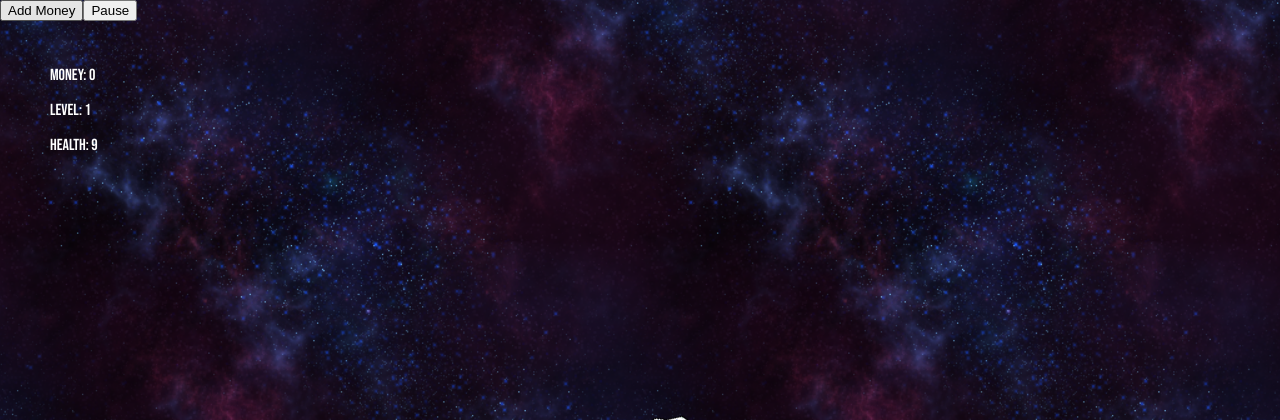
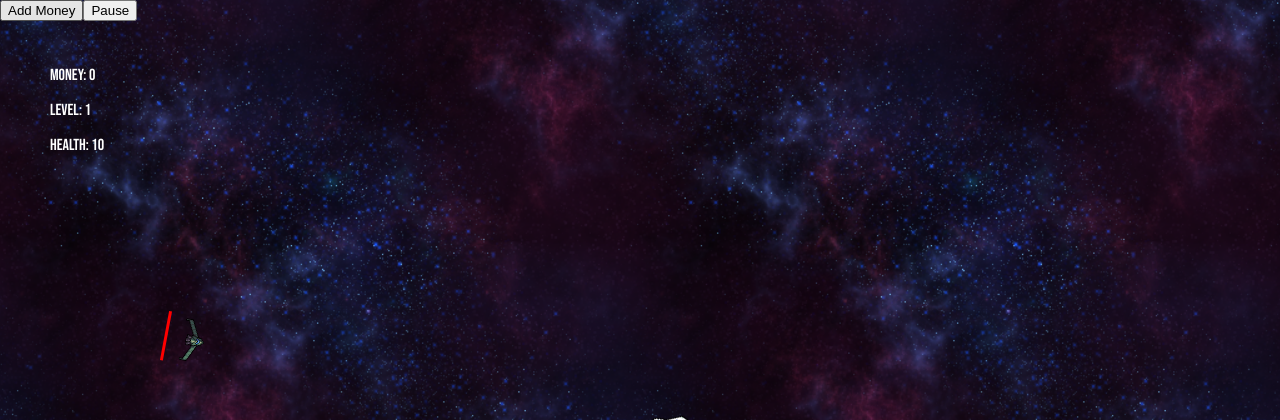
Before and after one commit to pslib-cz/2023-p3a-mpa-react-project-TomasKrycfalusij, a React (Vite) app in the folder my-app/: page /game in a window 1280 px wide. Shown: the top 420 px of the page. Built offline with nearby package versions, Linux system fonts and the light colour scheme.

Commit message:
opravení hodnot a joystick typování

```diff
--- a/my-app/package.json
+++ b/my-app/package.json
@@ -3,13 +3,15 @@
   "private": true,
   "version": "0.0.0",
   "type": "module",
+  "homepage": "https://github.com/pslib-cz/2023-p3a-mpa-react-project-TomasKrycfalusij",
   "scripts": {
     "dev": "vite",
-    "build": "tsc && vite build",
+    "build": "tsc && vite build --base=/2023-p3a-mpa-react-project-TomasKrycfalusij",
     "lint": "eslint . --ext ts,tsx --report-unused-disable-directives --max-warnings 0",
     "preview": "vite preview"
   },
   "dependencies": {
+    "github-pages": "^3.0.2",
     "gsap": "^3.12.5",
     "matter-js": "^0.19.0",
     "react": "^18.2.0",
@@ -27,6 +29,7 @@
     "eslint": "^8.57.0",
     "eslint-plugin-react-hooks": "^4.6.0",
     "eslint-plugin-react-refresh": "^0.4.6",
+    "gh-pages": "^6.1.1",
     "typescript": "^5.2.2",
     "vite": "^5.2.0"
   }
--- a/my-app/src/components/ContextProvider.tsx
+++ b/my-app/src/components/ContextProvider.tsx
@@ -1,4 +1,4 @@
-import React, { createContext, Dispatch, PropsWithChildren, useReducer } from 'react';
+import React, { createContext, PropsWithChildren, useReducer } from 'react';
 import reducer, { initialState } from './Reducer';
 import { PlayerInfo } from '../types/ReducerTypes'; // Import the 'Action' type from the appropriate package
 
--- a/my-app/src/components/Missile.tsx
+++ b/my-app/src/components/Missile.tsx
@@ -1,4 +1,4 @@
-import React, { useState, useEffect } from 'react';
+import React from 'react';
 import MissileStyle from "./MissileStyle.module.css";
 
 interface MissileProps {
@@ -11,6 +11,7 @@ interface MissileProps {
 const Missile: React.FC<MissileProps> = ({ id, type, position, rotation }) => {
   const missilePositionerClassName = MissileStyle[`missile${type}Positioner`];
   const missileAnimationClassName = MissileStyle[`missile${type}Animation`];
+  console.log(id)
 
   return (
     <div className={missilePositionerClassName} style={{ left: position.x, top: position.y, transform: `translate(-50%, -50%) rotate(${rotation}deg)` }}>
--- a/my-app/src/pages/Game.tsx
+++ b/my-app/src/pages/Game.tsx
@@ -11,6 +11,7 @@ import { Coordinates } from '../types/BasicTypes';
 import { MissileType, missilesSelector } from '../types/MissileTypes';
 import { Joystick } from 'react-joystick-component';
 import { allLevels } from '../types/Levels';
+import { IJoystickUpdateEvent } from 'react-joystick-component/build/lib/Joystick';"c:/Users/nestr/OneDrive/Plocha/School/webs/2023-p3a-mpa-react-project-TomasKrycfalusij/my-app/node_modules/react-joystick-component/build/lib/Joystick"
 
 export const spawnMissile = (
   normalizedDx: number,
@@ -65,7 +66,7 @@ const Game: React.FC = () => {
       };
     }, []);
 
-    const [levelConfigCopy, setLevelConfigCopy] = useState(allLevels[playerStats.level - 1]);
+    // const [levelConfigCopy, setLevelConfigCopy] = useState(allLevels[playerStats.level - 1]);
     const [array, setArray] = useState(allLevels[playerStats.level - 1].enemies);
 
   // ----- PLAYER ----- //
@@ -76,11 +77,16 @@ const Game: React.FC = () => {
   const [mousePosition, setMousePosition] = useState<Coordinates>({ x: 0, y: 0 });
   const [playerRotation, setPlayerRotation] = useState<number>(0);
   const [velocity, setVelocity] = useState<Coordinates>({ x: 0, y: 0 });
-  const [maxSpeed, setMaxSpeed] = useState<number>(2);
-  const [accelerationRate, setAccelerationRate] = useState<number>(0.02);
-  const [friction, setFriction] = useState<number>(0.02);
-  const [playerWidth, setPlayerWidth] = useState<number>(60);
-  const [playerHeight, setPlayerHeight] = useState<number>(60);
+  const maxSpeed: number = 2
+  // const [maxSpeed, setMaxSpeed] = useState<number>(2);
+  const accelerationRate: number = 0.02
+  // const [accelerationRate, setAccelerationRate] = useState<number>(0.02);
+  const friction: number = 0.02
+  // const [friction, setFriction] = useState<number>(0.02);
+  const playerWidth: number = 60
+  // const [playerWidth, setPlayerWidth] = useState<number>(60);
+  const playerHeight: number = 60
+  // const [playerHeight, setPlayerHeight] = useState<number>(60);
   const [acceleration, setAcceleration] = useState<Coordinates>({ x: 0, y: 0 });
   const [isMoving, setIsMoving] = useState(false);
   const [gamePaused, setGamePaused] = useState(false);
@@ -102,18 +108,8 @@ const Game: React.FC = () => {
   const [enemiesKilled, setEnemiesKilled] = useState(new Map());
   const [totalEnemiesSpawned, setTotalEnemiesSpawned] = useState<number>(0);
 
-  type JoystickDirection = "FORWARD" | "RIGHT" | "LEFT" | "BACKWARD";
-
-  interface IJoystickUpdateEvent {
-    type: "move" | "stop" | "start";
-    x: number | null;
-    y: number | null;
-    direction: JoystickDirection | null;
-    distance: number; // Percentile 0-100% of joystick
-  }
-
-  const updateJoystickMove = () => {
-    return (event: IJoystickUpdateEvent) => {
+  // proč tenhle typ? No protože typescript
+  const updateJoystickMove = (event: IJoystickUpdateEvent) => {
     if (event.type === "move") {
       if (event.direction === "FORWARD") {
         setMovement("FORWARD");
@@ -132,7 +128,6 @@ const Game: React.FC = () => {
       setMovement(null);
     }
   };
-  }
 
   // ----- HANDLING KEYBOARD ACTIONS ----- //
   useEffect(() => {
@@ -335,16 +330,30 @@ const Game: React.FC = () => {
               velocityX = (dx / distance) * enemy.speed * slowdownFactor;
               velocityY = (dy / distance) * enemy.speed * slowdownFactor;
             } else {
-              const radius = screenWidth * 0.1;
+              // const radius = screenWidth * 0.1;
               const angle = Math.atan2(dy, dx);
               const circularVelocity = enemy.speed * 0.5;
               velocityX = circularVelocity * Math.cos(angle - Math.PI / 2);
               velocityY = circularVelocity * Math.sin(angle - Math.PI / 2);
             }
-          }
-          else if (enemy.type === 2) {
+          } else if (enemy.type === 2) {
             velocityX = (dx / distance) * enemy.speed;
             velocityY = (dy / distance) * enemy.speed;
+          } else if (enemy.type === 3) {
+            if (distance > screenWidth * 0.3) {
+              velocityX = (dx / distance) * enemy.speed;
+              velocityY = (dy / distance) * enemy.speed;
+            } else if (distance > screenWidth * 0.2) {
+              const slowdownFactor = ((distance - screenWidth * 0.2) / (screenWidth * 0.1)) + 0.3;
+              velocityX = (dx / distance) * enemy.speed * slowdownFactor;
+              velocityY = (dy / distance) * enemy.speed * slowdownFactor;
+            } else {
+              // const radius = screenWidth * 0.1;
+              const angle = Math.atan2(dy, dx);
+              const circularVelocity = enemy.speed * 0.5;
+              velocityX = circularVelocity * Math.cos(angle - Math.PI / 2);
+              velocityY = circularVelocity * Math.sin(angle - Math.PI / 2);
+            }
           } else {
             velocityX = 0;
             velocityY = 0;
@@ -424,12 +433,10 @@ const Game: React.FC = () => {
     );
 
     missiles.map((missile, index) => {
-
-
       const dxPlayer = playerPosition.x - missile.position.x + (playerWidth / 2);
       const dyPlayer = playerPosition.y - missile.position.y + (playerHeight / 2);
       const distancePlayer = Math.sqrt(dxPlayer * dxPlayer + dyPlayer * dyPlayer);
-      const collisionPlayer = distancePlayer < 100;
+      const collisionPlayer = distancePlayer < 25;
 
       if (collisionPlayer && missile.isEnemy) {
         dispatch({ type: ActionType.UPDATE_PLAYER_HEALTH, payload: -missile.damage });
@@ -523,7 +530,7 @@ const Game: React.FC = () => {
           const nonZeroIndexes = array.reduce((acc, num, index) => {
             if (num !== 0) acc.push(index);
             return acc;
-          }, []);
+          }, [] as number[]);
 
           if (nonZeroIndexes.length === 0) {
             console.log("finished");
@@ -543,7 +550,7 @@ const Game: React.FC = () => {
             if (newArray[randomIndex] > 0) {
               newArray[randomIndex]--;
             }
-            setArray(prev => prev = [...newArray]);
+            setArray([...newArray]);
           }
         }
       };
@@ -618,8 +625,9 @@ const Game: React.FC = () => {
         <button onClick={handleResumeClick}>Resume</button>
       )}
       <div className={gameStyle.joystickContainer}>
-        <Joystick move={updateJoystickMove()} stop={updateJoystickMove()} size={100} baseColor="red" stickColor="blue"></Joystick>
+        <Joystick move={updateJoystickMove} stop={updateJoystickMove} size={100} baseColor="red" stickColor="blue" />
       </div>
+
   </div>
   );
 };
--- a/my-app/src/pages/Levels.tsx
+++ b/my-app/src/pages/Levels.tsx
@@ -1,4 +1,4 @@
-import React, { useContext } from 'react'
+import { useContext } from 'react'
 import { allLevels } from '../types/Levels'
 import levelsStyle from './Levels.module.css'
 import { Context } from '../components/ContextProvider';
--- a/my-app/src/pages/MainMenu.tsx
+++ b/my-app/src/pages/MainMenu.tsx
@@ -1,12 +1,9 @@
-import React from 'react';
 import { Link } from 'react-router-dom';
 import mainMenuStyle from './MainMenu.module.css';
 
 const MainMenu = () => {
-  const numberOfEnemies = 6;
-  const arrayOfEnemies = Array.from({ length: numberOfEnemies }, (_, index) => index);
-  const leftEnemies = arrayOfEnemies.slice(0, numberOfEnemies / 2);
-  const rightEnemies = arrayOfEnemies.slice(numberOfEnemies / 2);
+  // const numberOfEnemies = 6;
+  // const arrayOfEnemies = Array.from({ length: numberOfEnemies }, (_, index) => index);
 
   return (
     <div className={mainMenuStyle.container}>
@@ -16,18 +13,6 @@ const MainMenu = () => {
         <Link className={mainMenuStyle.menuLink} to="/levels">Levels</Link>
       </div>
       <div className={mainMenuStyle.playerIcon}></div>
-      {/*
-      <div className={mainMenuStyle.leftEnemies}>
-        {leftEnemies.map((enemy, index) => (
-          <div key={index} style={{ top: `${index * 33.33 + 16.5}%`, left: "20%" }} className={mainMenuStyle.enemyIcon}></div>
-        ))}
-      </div>
-      <div className={mainMenuStyle.rightEnemies}>
-        {rightEnemies.map((enemy, index) => (
-          <div key={index} style={{ top: `${index * 33.33 + 16.5}%`, left: "80%" }} className={mainMenuStyle.enemyIcon}></div>
-        ))}
-      </div>
-      */}
     </div>
   );
 };
--- a/my-app/src/types/EnemyTypes.ts
+++ b/my-app/src/types/EnemyTypes.ts
@@ -48,9 +48,9 @@ export const enemiesSelector: EnemyType[] = [
     speed: 2,
     reward: 10,
     missileType: 1,
-    missileFrequency: 3500,
+    missileFrequency: 0,
     name: "Střelec",
-    description: "Základní střelec. Jakmile se dostane dostatečně blízko, začne kolem hráče rootovat a pokusí se ho zničit ze všech stran.",
+    description: "Bomber. Přiletí k tobě a vybouchne v tvé blízkosti.",
     texture: "/src/assets/enemies/Nairan - Scout - Base.png"
   },
   {
@@ -62,12 +62,12 @@ export const enemiesSelector: EnemyType[] = [
     rotation: 0,
     maxHealth: 1,
     health: 1,
-    speed: 2,
+    speed: 1,
     reward: 10,
     missileType: 1,
     missileFrequency: 3500,
     name: "Střelec",
     description: "Základní střelec. Jakmile se dostane dostatečně blízko, začne kolem hráče rootovat a pokusí se ho zničit ze všech stran.",
-    texture: "/src/assets/enemies/Nairan - Scout - Base.png"
+    texture: "/src/assets/enemies/Nairan - Frigate - Base.png"
   }
 ];
--- a/my-app/src/types/Levels.ts
+++ b/my-app/src/types/Levels.ts
@@ -6,15 +6,15 @@ export interface LevelType {
 export const allLevels: LevelType[] = [
     {
         level: 1,
-        enemies: [0, 10]
+        enemies: [5]
     },
     {
         level: 2,
-        enemies: [5, 3, 8]
+        enemies: [7, 6]
     },
     {
         level: 3,
-        enemies: [8, 6]
+        enemies: [8, 6, 2]
     },
     {
         level: 4,
```
Also changed, not shown: 1 other file (tests, documents, lock files or other folders). Lines whose indentation alone changed are shown as unchanged.
